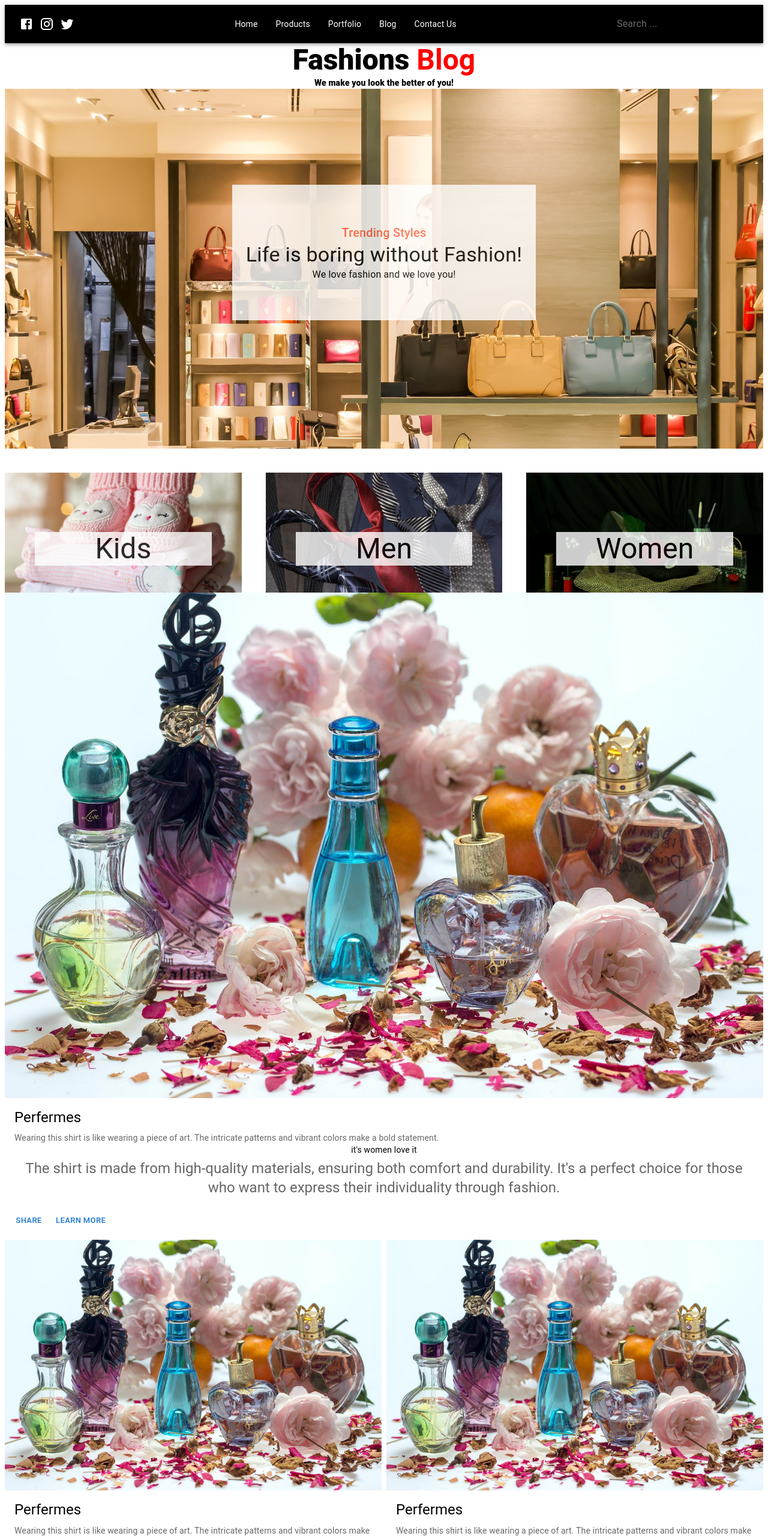
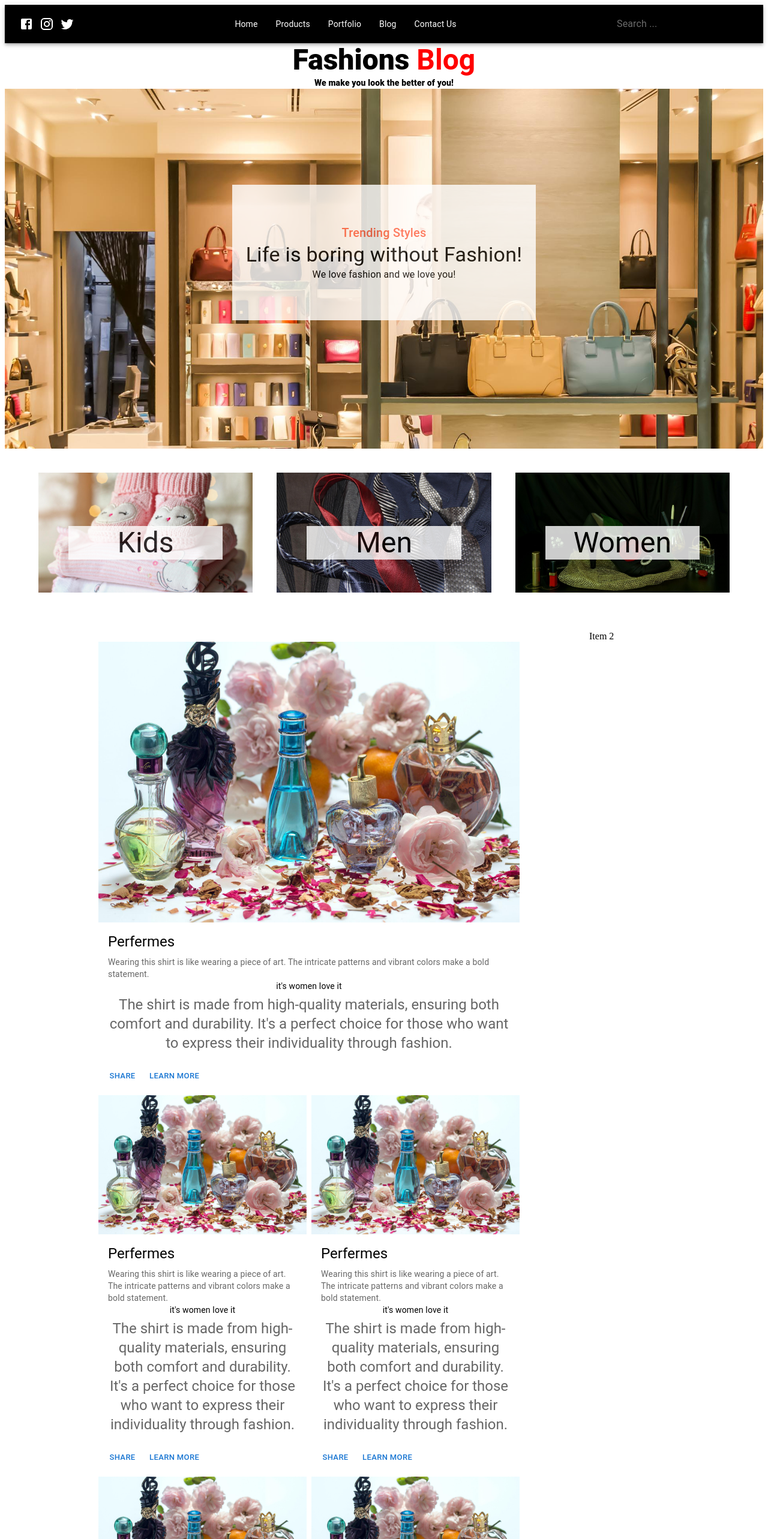
Before and after one commit to vinothsmart/mui5-blog-1, a React (Create React App) app: page / in a window 1280 px wide. Shown: the top 2566 px of the page at 60% size. Built offline with nearby package versions, Linux system fonts and the light colour scheme; the HTML template or start-up script is replaced by a standard one.

Commit message:
Refactor App component to remove direct imports and render Home component for improved structure

```diff
--- a/src/App.js
+++ b/src/App.js
@@ -1,15 +1,11 @@
-import Categories from "./components/category/Categories";
-import Hero from "./components/hero/Hero";
+import Home from "./components/home/Home";
 import NavBar from "./components/navbar/NavBar";
-import Recents from "./components/recents/Recents";
 
 function App() {
   return (
     <>
       <NavBar />
-      <Hero />
-      <Categories />
-      <Recents />
+      <Home />
     </>
   );
 }
--- /dev/null
+++ b/src/components/home/Home.js
@@ -0,0 +1,22 @@
+import { Box, Container, Stack } from "@mui/material";
+import Hero from "../hero/Hero";
+import Categories from "../category/Categories";
+import Recents from "../recents/Recents";
+
+const Home = () => {
+  return (
+    <Box>
+      <Hero />
+      <Container>
+        <Categories />
+        <Stack direction={"row"} spacing={2} mt={8}>
+          <Box flex={3} sx={{ padding: "18px 100px 100px 100px" }}>
+            <Recents />
+          </Box>
+          <Box flex={1}>Item 2</Box>
+        </Stack>
+      </Container>
+    </Box>
+  );
+};
+export default Home;
```
